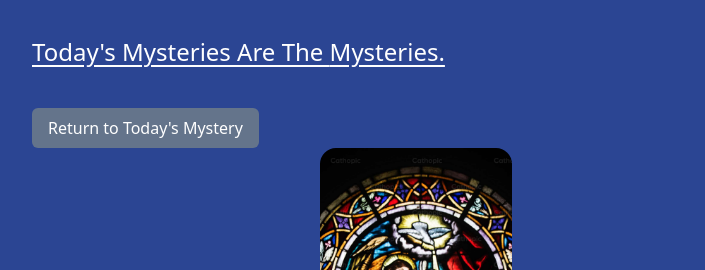
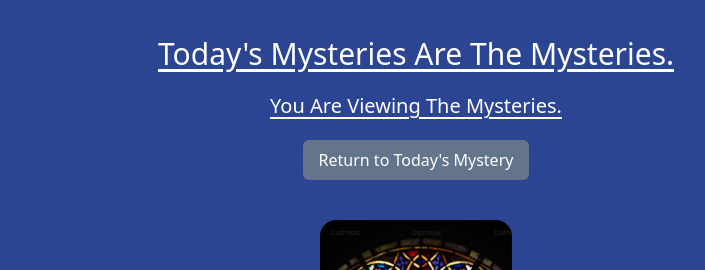
Before and after one commit to austinkarren/daily-catholic, a React (Vite) app in the folder vite-daily-catholic/: page / in a window 1280 px wide. Shown: the top 270 px of the page, without its empty margins (224-929 px from the left). Built offline with nearby package versions, Linux system fonts and the light colour scheme; no server answers.

Commit message:
Fixed main title state

```diff
--- a/vite-daily-catholic/src/App.jsx
+++ b/vite-daily-catholic/src/App.jsx
@@ -1,4 +1,4 @@
-import { useState, useEffect, useRef } from 'react'
+import { useState, useEffect, useRef, act } from 'react'
 import './App.css'
 import mysteryData from './data/mysteryData'
 import CategoryCard from './components/CategoryCard'
@@ -15,10 +15,13 @@ const App = () => {
 
   useEffect(() => {
     fetchTodaysMysteries(setActiveMysteries);
+    fetchTodaysMysteries(setInitalMysteries);
   }, []);
 
 
   const [activeMysteries, setActiveMysteries] = useState(null);
+  const [initalMysteries, setInitalMysteries] = useState(null);
+
 
   const handleSlideChange = (swiper) => {
     setActiveMysteries(mysteryData[swiper.activeIndex].category)
@@ -31,17 +34,19 @@ const App = () => {
     }
   }
 
+
   return (
     <div className='w-[60%] py-9 mx-auto'>
-      <div className='flex justify-between w-full pb-10'>
-        <h1 className='text-2xl capitalize underline underline-offset-4 text-white'>Today's mysteries are the <span className="text-red-600">{activeMysteries}</span> mysteries.</h1>
-      </div>
+      <div className='flex flex-col items-center w-full pb-10'>
+        <h1 className='text-3xl capitalize underline underline-offset-4 text-white pb-5'>Today's mysteries are the <span className="text-red-600">{initalMysteries}</span> mysteries.</h1>
+        <h2 className='text-xl capitalize underline underline-offset-4 text-white pb-5'>You are viewing the <span className="text-red-600">{activeMysteries}</span> mysteries.</h2>
         <button
           onClick={() => resetSwiper()}
           className='bg-slate-500 py-2 px-4 rounded-md text-white'
         >
           Return to Today's Mystery
         </button>
+      </div>
 
       <Swiper
         modules={[Navigation]}
--- a/vite-daily-catholic/src/functions/fetchTodaysMysteries.js
+++ b/vite-daily-catholic/src/functions/fetchTodaysMysteries.js
@@ -123,7 +123,7 @@ const fetchTodaysMysteries = async (updateMysteries) => {
         } else {
             mysteries = 'invalid season';
         }
-        return mysteries;
+        // return mysteries;
     } catch (error) {
         console.error('Error fetching data:', error);
         return 'error';
@@ -131,11 +131,3 @@ const fetchTodaysMysteries = async (updateMysteries) => {
 };
 
 export default fetchTodaysMysteries;
-
-
-// Get the season
-//If ordinary time:
-//switch (day)
-//case 'monday'
-//return 'joyfyul'
-//break
```
